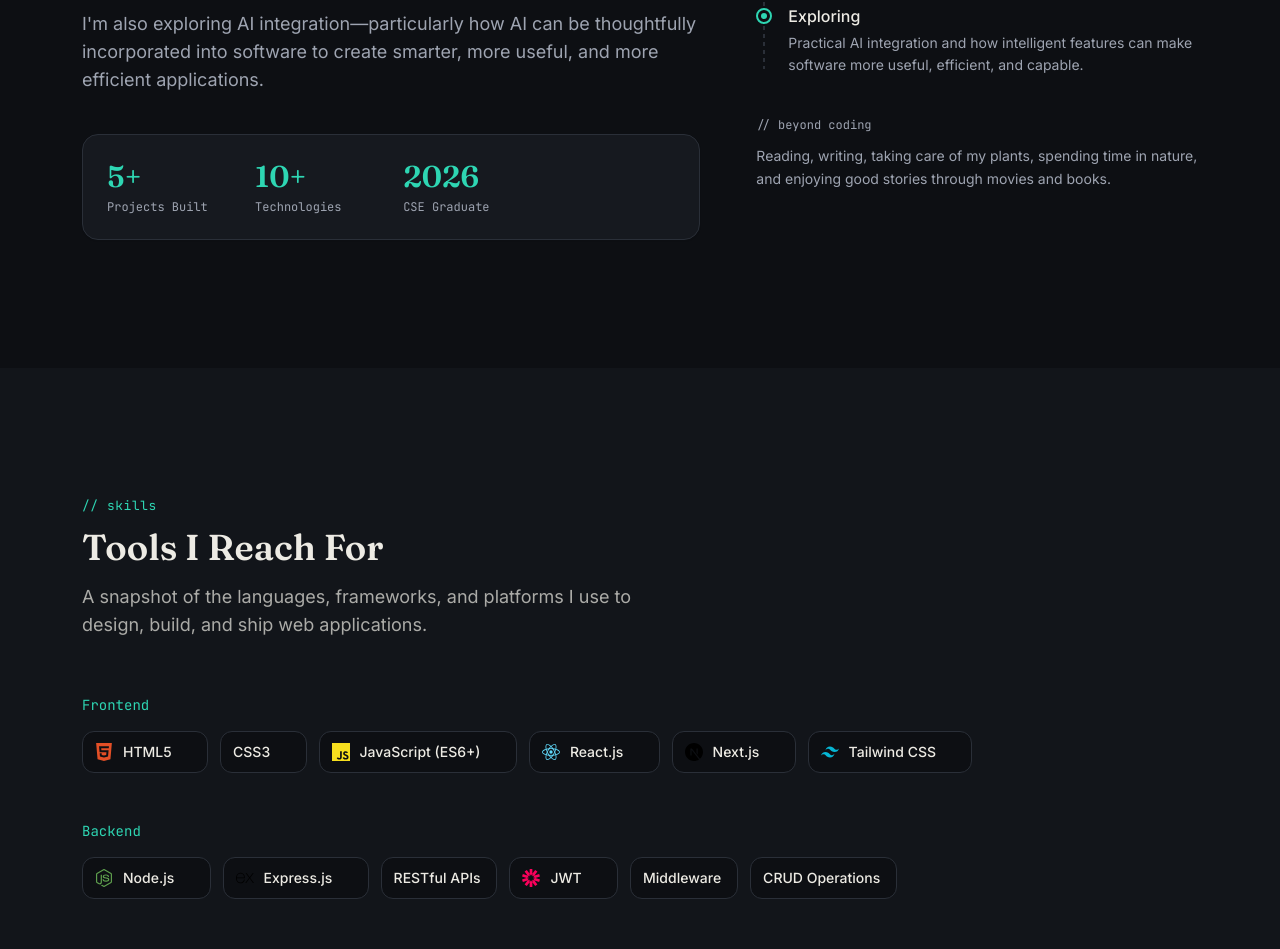
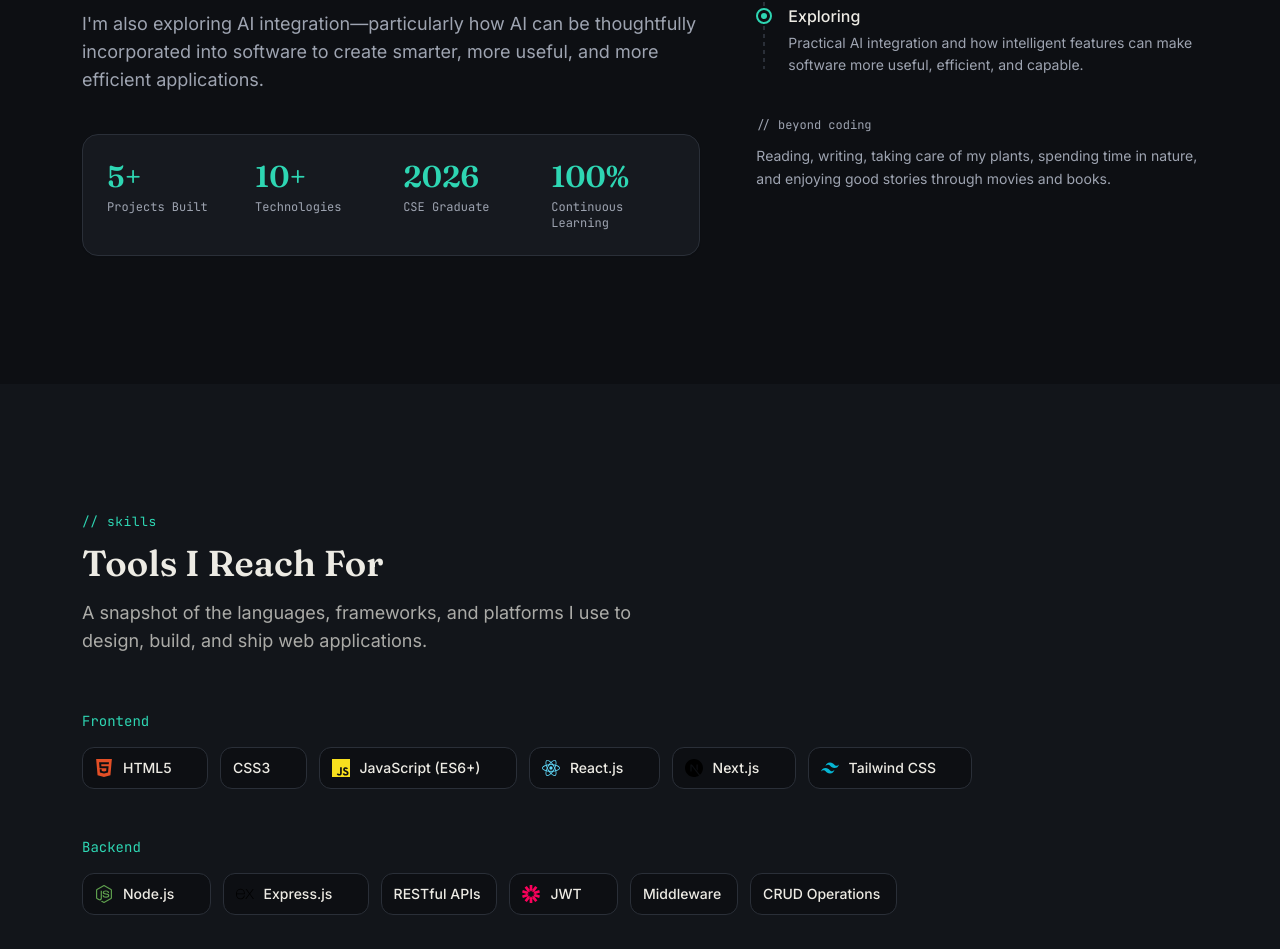
Before and after one commit to mimdev14/fatema_mim_Portfolio, a Next.js app: page / in a window 1280 px wide. Shown: the part 1343-2292 px from the top of the page. Built offline with nearby package versions, Linux system fonts and the light colour scheme.

Commit message:
add data

```diff
--- a/components/About.jsx
+++ b/components/About.jsx
@@ -21,6 +21,7 @@
   { value: '5+', label: 'Projects Built' },
   { value: '10+', label: 'Technologies' },
   { value: '2026', label: 'CSE Graduate' },
+  { value: '100%', label: 'Continuous Learning' },
 ];
 
 const fadeUp = {
```
